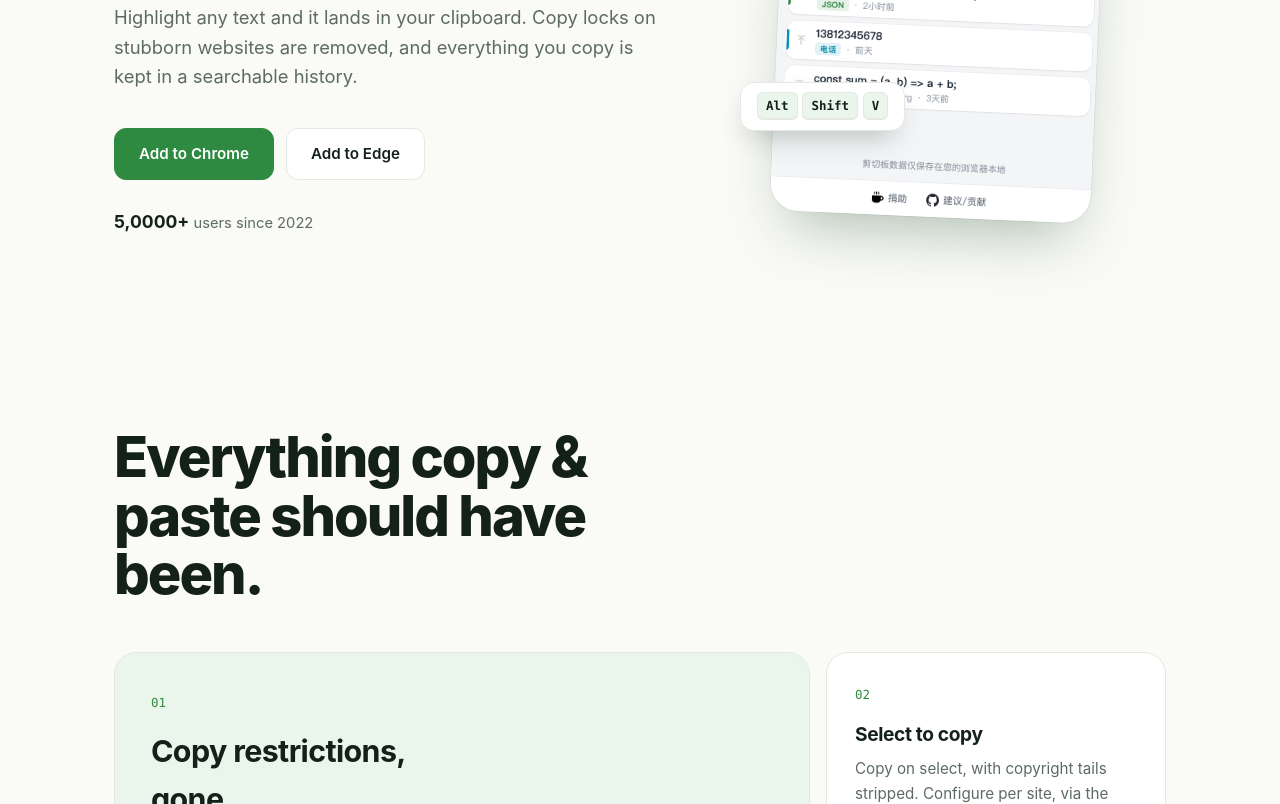
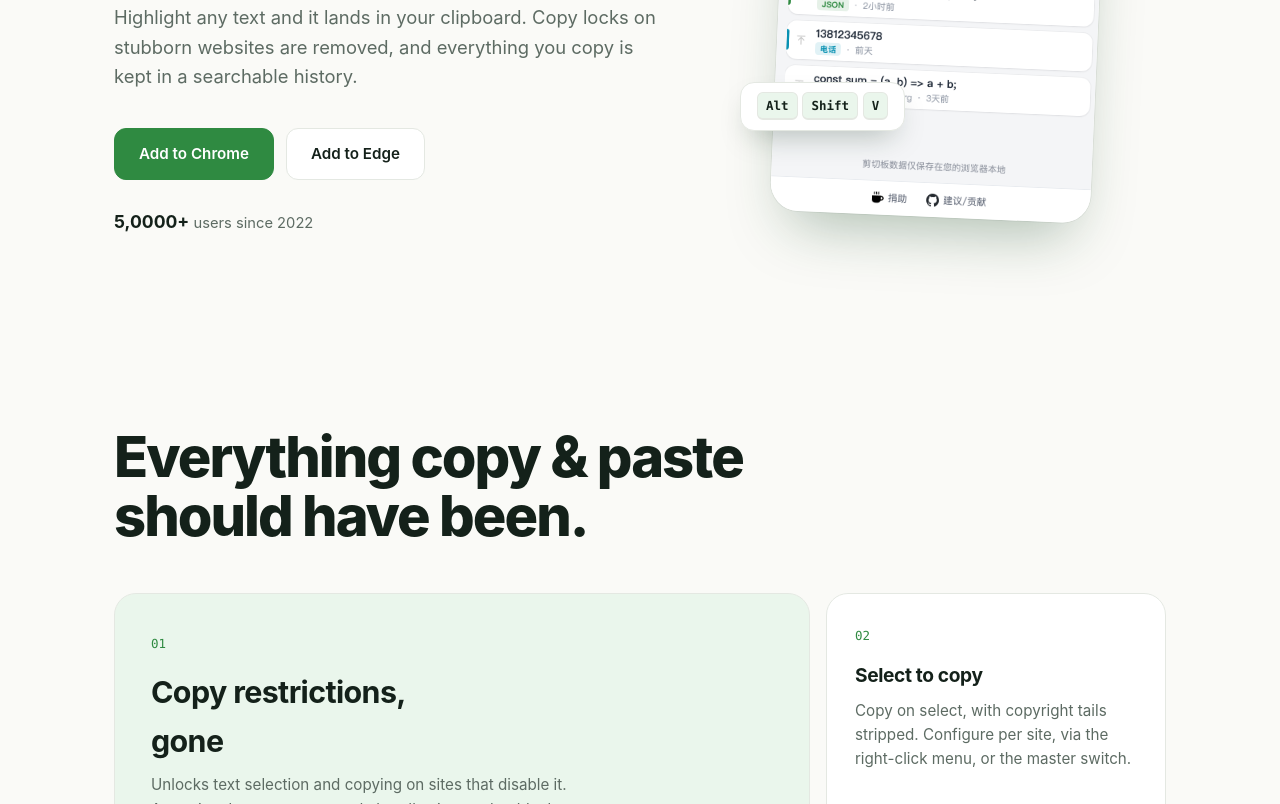
Before and after one commit to wangmeijian/auto_clipboard, a browser extension: page website/index.html in a window 1280 px wide. Shown: the part 449-1253 px from the top of the page. Drawn offline with Linux system fonts and the light colour scheme.

Commit message:
style: 官网功能区标题不再强制换行

```diff
--- a/website/style.css
+++ b/website/style.css
@@ -130,7 +130,7 @@ kbd {
   padding: clamp(3rem, 7vw, 6rem) clamp(1.25rem, 5vw, 4rem);
 }
 h2 { font-size: clamp(2rem, 1.2rem + 3vw, 3.5rem); line-height: 1.05; letter-spacing: -0.035em; font-weight: 800; }
-.features h2 { max-width: 14ch; }
+.features h2 { text-wrap: balance; }
 .grid {
   display: grid; gap: 1rem; margin-top: 3rem;
   grid-template-columns: repeat(6, 1fr);
```
